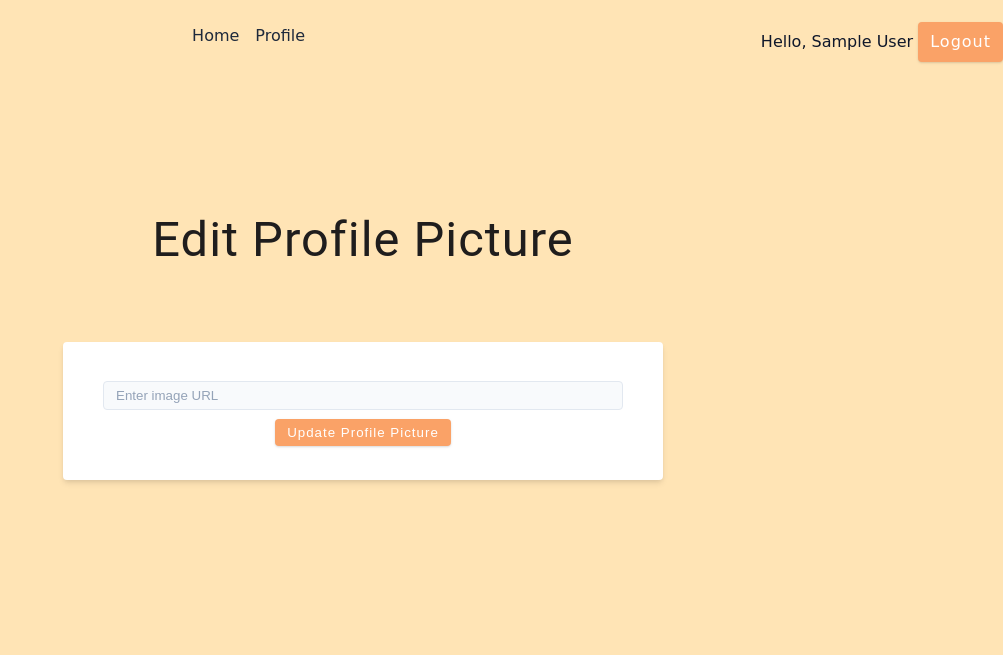
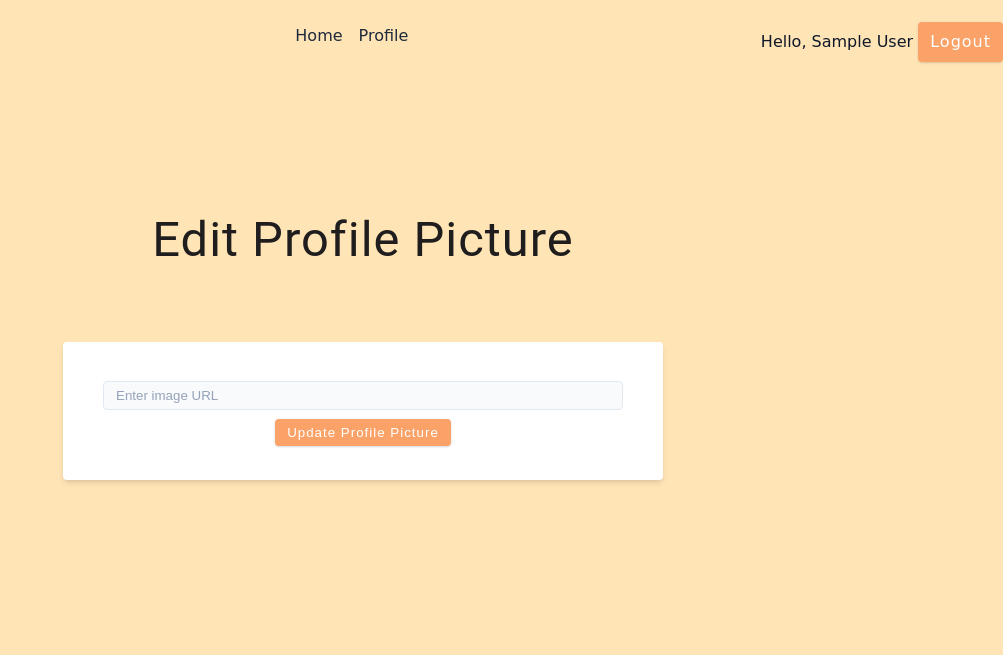
Before and after one commit to shira1008/MoviWeb, a Flask app: page /update_profile_pic in a window 1280 px wide. Shown: the top 655 px of the page, without its empty margins (277-1280 px from the left). Run offline with Flask 3, Linux system fonts and the light colour scheme; the visitor is signed in with stand-in values (Sample User, id 1).

Commit message:
css changes

```diff
--- a/static/css/navbar.css
+++ b/static/css/navbar.css
@@ -102,8 +102,8 @@ Navbar - small screen
     /* border: 1px solid red; */
     height: auto;
     display: flex;
-    transform: translateY(30%);
-    transform: translateX(30%);
+    transform: translateY(110%);
+    transform: translateX(110%);
   }
 
   .nav-header {
```
Also changed, not shown: data.json (+1 -1 lines).
